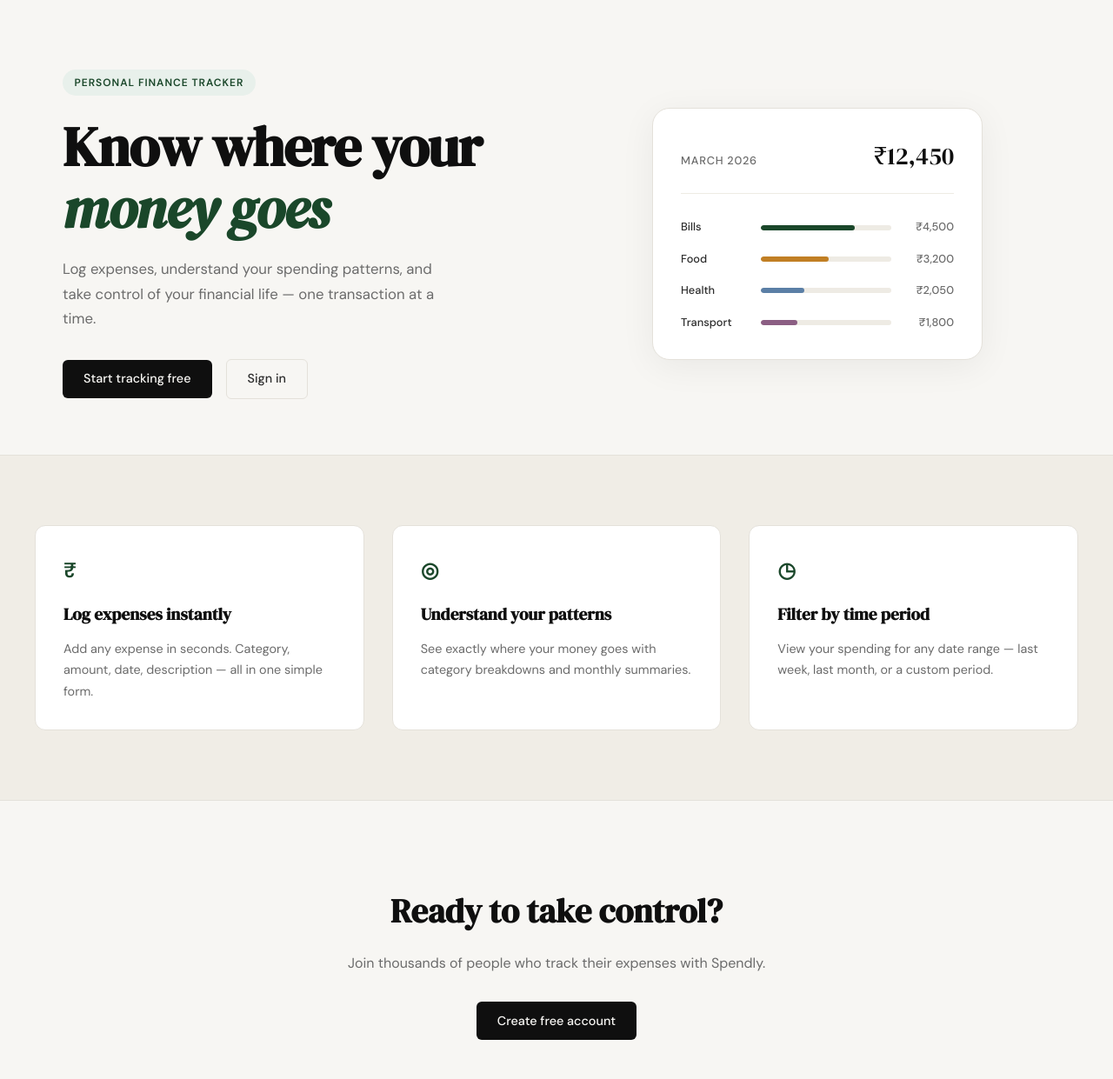
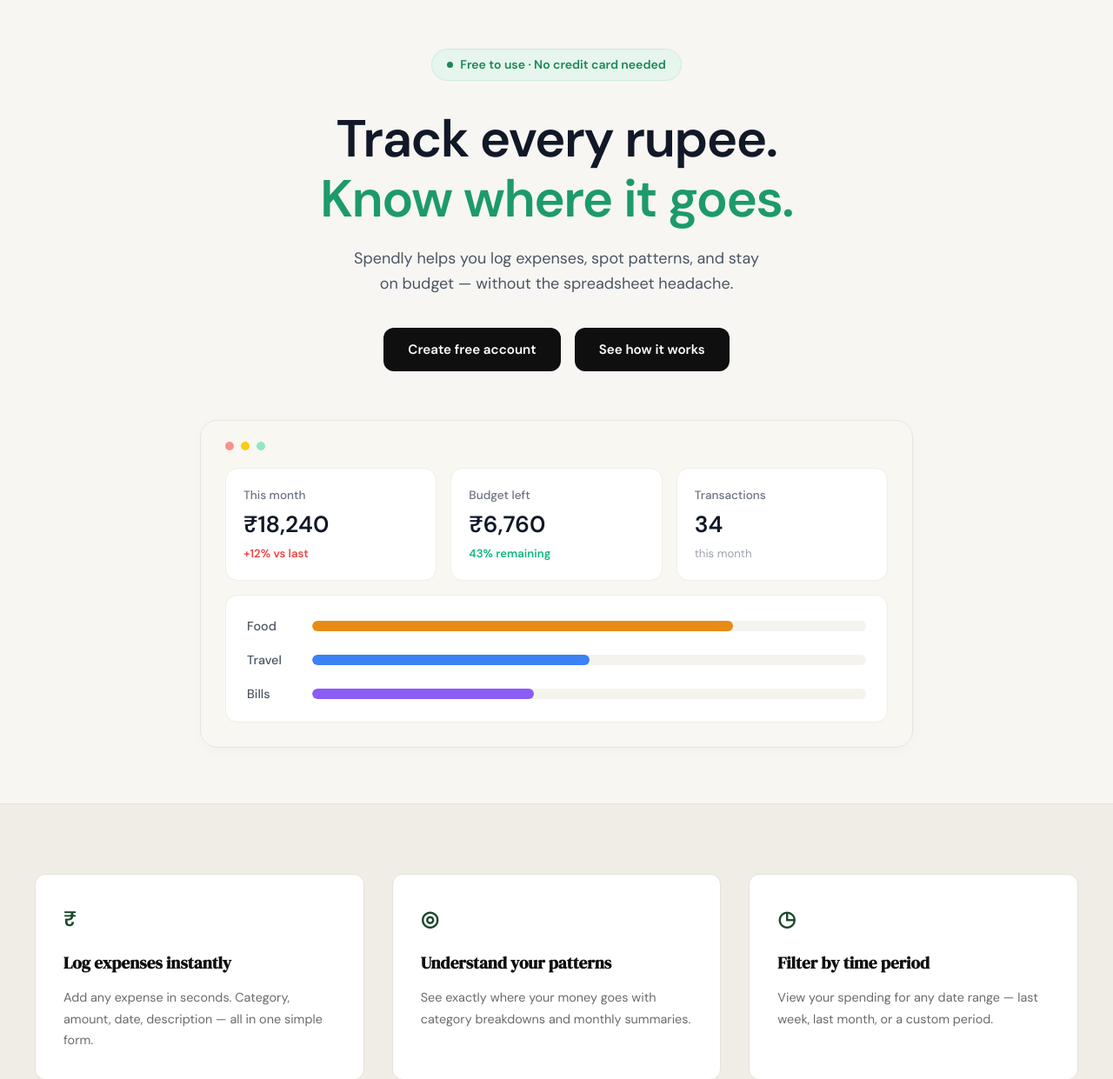
Before and after one commit to theofficialvishal/spendly, a Flask app: page / in a window 1280 px wide. Shown: the part 61-1302 px from the top of the page at 87% size. Run offline with Flask 3, Linux system fonts and the light colour scheme.

Commit message:
landing: redesign hero section to match mockup

```diff
--- /dev/null
+++ b/static/css/landing.css
@@ -0,0 +1,266 @@
+/* ------------------------------------------------------------------ */
+/* Hero Section Redesign                                              */
+/* ------------------------------------------------------------------ */
+
+.hero {
+    display: flex;
+    flex-direction: column;
+    align-items: center;
+    justify-content: center;
+    max-width: 960px;
+    margin: 0 auto;
+    padding: 3.5rem 1.5rem 4rem;
+    text-align: center;
+    grid-template-columns: none; /* override style.css grid if any */
+    gap: 0;
+}
+
+.hero-header {
+    display: flex;
+    flex-direction: column;
+    align-items: center;
+    width: 100%;
+}
+
+/* Badge */
+.hero-badge {
+    display: inline-flex;
+    align-items: center;
+    gap: 0.5rem;
+    background-color: #e6f5ed;
+    color: #1b8755;
+    border: 1px solid #ccebd9;
+    padding: 0.4rem 1.1rem;
+    border-radius: 9999px;
+    font-size: 0.875rem;
+    font-weight: 600;
+    margin-bottom: 2rem;
+    letter-spacing: normal;
+    text-transform: none;
+}
+
+.badge-dot {
+    width: 7px;
+    height: 7px;
+    background-color: #1b8755;
+    border-radius: 50%;
+    display: inline-block;
+}
+
+/* Headline */
+.hero-title {
+    font-family: var(--font-body, 'DM Sans', system-ui, -apple-system, sans-serif);
+    font-size: clamp(2.5rem, 5.5vw, 3.75rem);
+    font-weight: 700;
+    line-height: 1.15;
+    letter-spacing: -0.025em;
+    color: #111827;
+    margin-bottom: 1.25rem;
+}
+
+.hero-title-green {
+    color: #1d9a6c;
+}
+
+/* Subtitle */
+.hero-subtitle {
+    font-size: 1.125rem;
+    line-height: 1.6;
+    color: #4b5563;
+    max-width: 640px;
+    margin: 0 auto 2.25rem;
+    font-weight: 400;
+}
+
+/* Actions / Buttons */
+.hero-actions {
+    display: flex;
+    align-items: center;
+    justify-content: center;
+    gap: 1rem;
+    margin-bottom: 3.5rem;
+    width: 100%;
+}
+
+.btn-hero-primary,
+.btn-hero-secondary {
+    display: inline-flex;
+    align-items: center;
+    justify-content: center;
+    background-color: #0f0f0f;
+    color: #ffffff;
+    padding: 0.8rem 1.75rem;
+    border-radius: 12px;
+    font-size: 0.95rem;
+    font-weight: 600;
+    text-decoration: none;
+    transition: background-color 0.2s ease, transform 0.1s ease;
+    border: none;
+    cursor: pointer;
+}
+
+.btn-hero-primary:hover,
+.btn-hero-secondary:hover {
+    background-color: #262626;
+    color: #ffffff;
+}
+
+/* Preview Window (Mockup) */
+.hero-preview-window {
+    width: 100%;
+    max-width: 820px;
+    background-color: #f8f7f2;
+    border: 1px solid #e7e5dc;
+    border-radius: 20px;
+    padding: 1.5rem 1.75rem 1.75rem;
+    box-shadow: 0 4px 20px rgba(0, 0, 0, 0.02);
+    text-align: left;
+    margin: 0 auto;
+}
+
+/* Top Window Control Dots */
+.window-dots {
+    display: flex;
+    align-items: center;
+    gap: 0.5rem;
+    margin-bottom: 1.25rem;
+}
+
+.dot {
+    width: 10px;
+    height: 10px;
+    border-radius: 50%;
+    display: inline-block;
+}
+
+.dot-red {
+    background-color: #fa928b;
+}
+
+.dot-yellow {
+    background-color: #facc15;
+}
+
+.dot-green {
+    background-color: #94e6bf;
+}
+
+/* Stats Cards Grid */
+.preview-stats-grid {
+    display: grid;
+    grid-template-columns: repeat(3, 1fr);
+    gap: 1rem;
+    margin-bottom: 1rem;
+}
+
+.stat-card {
+    background-color: #ffffff;
+    border: 1px solid #efeee8;
+    border-radius: 14px;
+    padding: 1.25rem 1.25rem;
+    box-shadow: 0 1px 2px rgba(0, 0, 0, 0.01);
+}
+
+.stat-label {
+    font-size: 0.85rem;
+    font-weight: 500;
+    color: #6b7280;
+    margin-bottom: 0.5rem;
+}
+
+.stat-value {
+    font-size: 1.65rem;
+    font-weight: 700;
+    color: #111827;
+    line-height: 1.2;
+    margin-bottom: 0.35rem;
+}
+
+.stat-change {
+    font-size: 0.825rem;
+    font-weight: 600;
+}
+
+.stat-change.negative {
+    color: #ef4444;
+}
+
+.stat-change.positive {
+    color: #10b981;
+}
+
+.stat-change.neutral {
+    color: #9ca3af;
+    font-weight: 400;
+}
+
+/* Chart Card */
+.preview-chart-card {
+    background-color: #ffffff;
+    border: 1px solid #efeee8;
+    border-radius: 14px;
+    padding: 1.5rem 1.5rem 1.25rem;
+    display: flex;
+    flex-direction: column;
+    gap: 1rem;
+    box-shadow: 0 1px 2px rgba(0, 0, 0, 0.01);
+}
+
+.chart-row {
+    display: flex;
+    align-items: center;
+    gap: 1.25rem;
+}
+
+.chart-label {
+    width: 55px;
+    font-size: 0.9rem;
+    font-weight: 500;
+    color: #4b5563;
+}
+
+.chart-track {
+    flex: 1;
+    height: 12px;
+    background-color: #f4f3ee;
+    border-radius: 9999px;
+    overflow: hidden;
+}
+
+.chart-bar {
+    height: 100%;
+    border-radius: 9999px;
+}
+
+.bar-food {
+    background-color: #e88c15;
+}
+
+.bar-travel {
+    background-color: #3b82f6;
+}
+
+.bar-bills {
+    background-color: #8b5cf6;
+}
+
+/* Responsive */
+@media (max-width: 768px) {
+    .preview-stats-grid {
+        grid-template-columns: 1fr;
+    }
+
+    .hero-actions {
+        flex-direction: column;
+        width: 100%;
+    }
+
+    .btn-hero-primary,
+    .btn-hero-secondary {
+        width: 100%;
+    }
+
+    .desktop-only {
+        display: none;
+    }
+}
--- a/templates/landing.html
+++ b/templates/landing.html
@@ -1,60 +1,74 @@
 {% extends "base.html" %}
+
+{% block head %}
+<link rel="stylesheet" href="{{ url_for('static', filename='css/landing.css') }}">
+{% endblock %}
 
 {% block title %}Spendly — Track Every Rupee{% endblock %}
 
 {% block content %}
 
 <section class="hero">
-    <div class="hero-inner">
-        <div class="hero-badge">Personal Finance Tracker</div>
+    <div class="hero-header">
+        <div class="hero-badge">
+            <span class="badge-dot"></span> Free to use &middot; No credit card needed
+        </div>
         <h1 class="hero-title">
-            Know where your<br>
-            <em>money goes</em>
+            Track every rupee.<br>
+            <span class="hero-title-green">Know where it goes.</span>
         </h1>
         <p class="hero-subtitle">
-            Log expenses, understand your spending patterns,
-            and take control of your financial life —
-            one transaction at a time.
+            Spendly helps you log expenses, spot patterns, and stay<br class="desktop-only">
+            on budget &mdash; without the spreadsheet headache.
         </p>
         <div class="hero-actions">
-            <a href="{{ url_for('register') }}" class="btn-primary">Start tracking free</a>
-            <a href="{{ url_for('login') }}" class="btn-ghost">Sign in</a>
+            <a href="{{ url_for('register') }}" class="btn-hero-primary">Create free account</a>
+            <a href="#" class="btn-hero-secondary">See how it works</a>
         </div>
     </div>
-    <div class="hero-visual">
-        <div class="mock-card">
-            <div class="mock-card-header">
-                <span class="mock-label">March 2026</span>
-                <span class="mock-total">₹12,450</span>
+
+    <div class="hero-preview-window">
+        <div class="window-dots">
+            <span class="dot dot-red"></span>
+            <span class="dot dot-yellow"></span>
+            <span class="dot dot-green"></span>
+        </div>
+
+        <div class="preview-stats-grid">
+            <div class="stat-card">
+                <div class="stat-label">This month</div>
+                <div class="stat-value">₹18,240</div>
+                <div class="stat-change negative">+12% vs last</div>
             </div>
-            <div class="mock-bars">
-                <div class="mock-bar-row">
-                    <span class="mock-cat">Bills</span>
-                    <div class="mock-bar-track">
-                        <div class="mock-bar" style="width: 72%"></div>
-                    </div>
-                    <span class="mock-amt">₹4,500</span>
+            <div class="stat-card">
+                <div class="stat-label">Budget left</div>
+                <div class="stat-value">₹6,760</div>
+                <div class="stat-change positive">43% remaining</div>
+            </div>
+            <div class="stat-card">
+                <div class="stat-label">Transactions</div>
+                <div class="stat-value">34</div>
+                <div class="stat-change neutral">this month</div>
+            </div>
+        </div>
+
+        <div class="preview-chart-card">
+            <div class="chart-row">
+                <span class="chart-label">Food</span>
+                <div class="chart-track">
+                    <div class="chart-bar bar-food" style="width: 76%;"></div>
                 </div>
-                <div class="mock-bar-row">
-                    <span class="mock-cat">Food</span>
-                    <div class="mock-bar-track">
-                        <div class="mock-bar mock-bar-2" style="width: 52%"></div>
-                    </div>
-                    <span class="mock-amt">₹3,200</span>
+            </div>
+            <div class="chart-row">
+                <span class="chart-label">Travel</span>
+                <div class="chart-track">
+                    <div class="chart-bar bar-travel" style="width: 50%;"></div>
                 </div>
-                <div class="mock-bar-row">
-                    <span class="mock-cat">Health</span>
-                    <div class="mock-bar-track">
-                        <div class="mock-bar mock-bar-3" style="width: 33%"></div>
-                    </div>
-                    <span class="mock-amt">₹2,050</span>
-                </div>
-                <div class="mock-bar-row">
-                    <span class="mock-cat">Transport</span>
-                    <div class="mock-bar-track">
-                        <div class="mock-bar mock-bar-4" style="width: 28%"></div>
-                    </div>
-                    <span class="mock-amt">₹1,800</span>
+            </div>
+            <div class="chart-row">
+                <span class="chart-label">Bills</span>
+                <div class="chart-track">
+                    <div class="chart-bar bar-bills" style="width: 40%;"></div>
                 </div>
             </div>
         </div>
```
Also changed, not shown: design.png (added).
